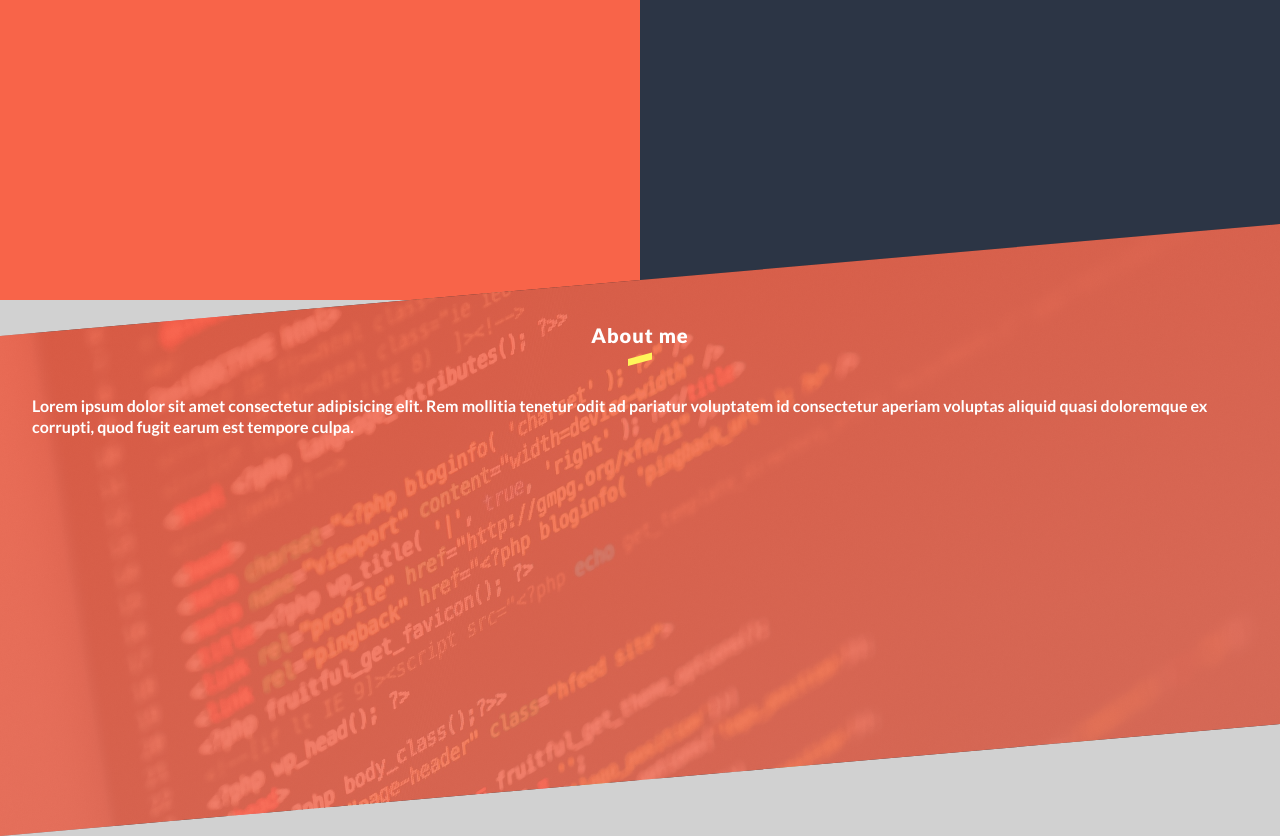
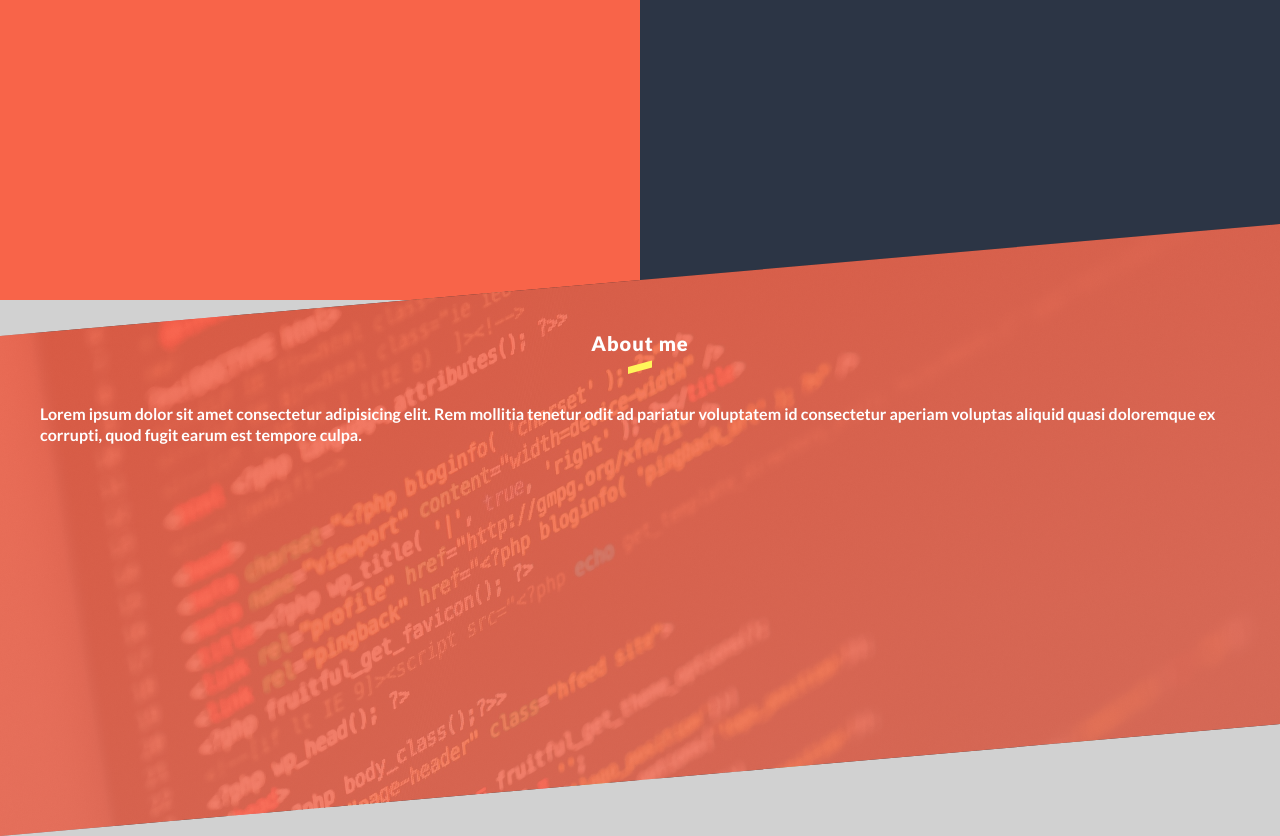
Before and after one commit to Turing-26/Personal-portfolio, a website built with Parcel: page port.html in a window 1280 px wide. Shown: the part 660-1496 px from the top of the page. Built offline with nearby package versions, Linux system fonts and the light colour scheme.

Commit message:
made adjustments to header and about

```diff
--- a/src/sass/abstracts/_variables.scss
+++ b/src/sass/abstracts/_variables.scss
@@ -13,7 +13,7 @@ $color-secondary--2: #2aacc8;
 // Fixed values
 $border-radius--small: 2px;
 $header-height: 120vh;
-$padding: 2em;
+$padding: 2.5em;
 
 // Transformations
 $transition-bg: transform 1000ms cubic-bezier(0.7, 0, 0.3, 1) 0ms;
```
